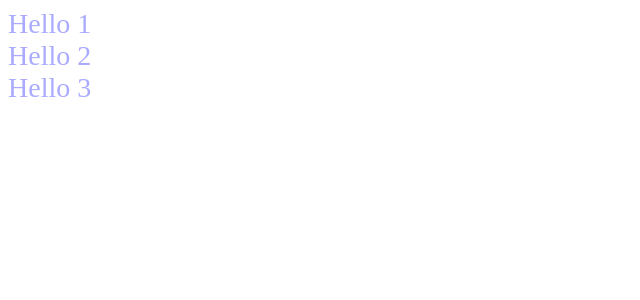
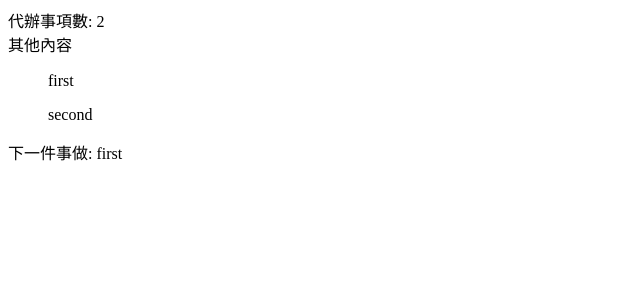
Before and after one commit to esw4soft/React_ft_typescript, a React app: page / in a window 1280 px wide. Shown: the top 300 px of the page, without its empty margins (0-640 px from the left). Built offline with nearby package versions, Linux system fonts and the light colour scheme; the HTML template or start-up script is replaced by a standard one.

Commit message:
day11pts

```diff
--- a/src/index.jsx
+++ b/src/index.jsx
@@ -1,39 +1,62 @@
-import React from 'react'
+import React, { useState, createContext, useContext } from 'react'
 import ReactDom from 'react-dom'
 import PropTypes from 'prop-types'
-import styles from './index.scss'
 
-const SayHello = (props) => {
-  const { names } = props
-  const isEmpty = (value) => value === ''
+const TodoListContext = createContext()
 
-  return names.map((name) => (
-    <div
-      key={name}
-      className={
-        `${styles.mainBackground}
-         ${isEmpty(name) ? '' : styles.main}`
-      }
-      style={{
-        fontSize: 28,
-      }}
-    >
-      {`Hello ${isEmpty(name) ? 'world' : name}`}
-    </div>
+const Task = (props) => {
+  const { task } = props
+  return <div>{task}</div>
+}
+
+// 定義props型別
+Task.propTypes = {
+  task: PropTypes.string,
+}
+
+// 定義props空值時的畫面
+Task.defaultProps = {
+  task: '',
+}
+
+const TodoList = () => {
+  const todoList = useContext(TodoListContext)
+  return todoList.map((task) => (
+    <ul key={task}>
+      <Task task={task} />
+    </ul>
   ))
 }
 
-// 定義props型別
-SayHello.propTypes = {
-  names: PropTypes.arrayOf(PropTypes.string),
+const TodoListPage = () => {
+  const todoList = useContext(TodoListContext)
+  return (
+    <div>
+      <div>其他內容</div>
+      <TodoList todoList={todoList} />
+    </div>
+  )
 }
 
-// 定義props空值時的畫面
-SayHello.defaultProps = {
-  names: ['Default string'],
+const CurrentTask = () => {
+  const todoList = useContext(TodoListContext)
+  return <div>{`下一件事做: ${todoList[0]}`}</div>
+}
+
+const Main = () => {
+  const [todoList] = useState(['first', 'second'])
+  return (
+    <TodoListContext.Provider value={todoList}>
+      <div>
+        <span>{`代辦事項數: ${todoList.length}`}</span>
+        <TodoListPage />
+        <CurrentTask />
+      </div>
+    </TodoListContext.Provider>
+  )
 }
 
 ReactDom.render(
-  <SayHello names={[1, 2, 3]} />,
+  <Main />,
   document.getElementById('root'),
 )
```
